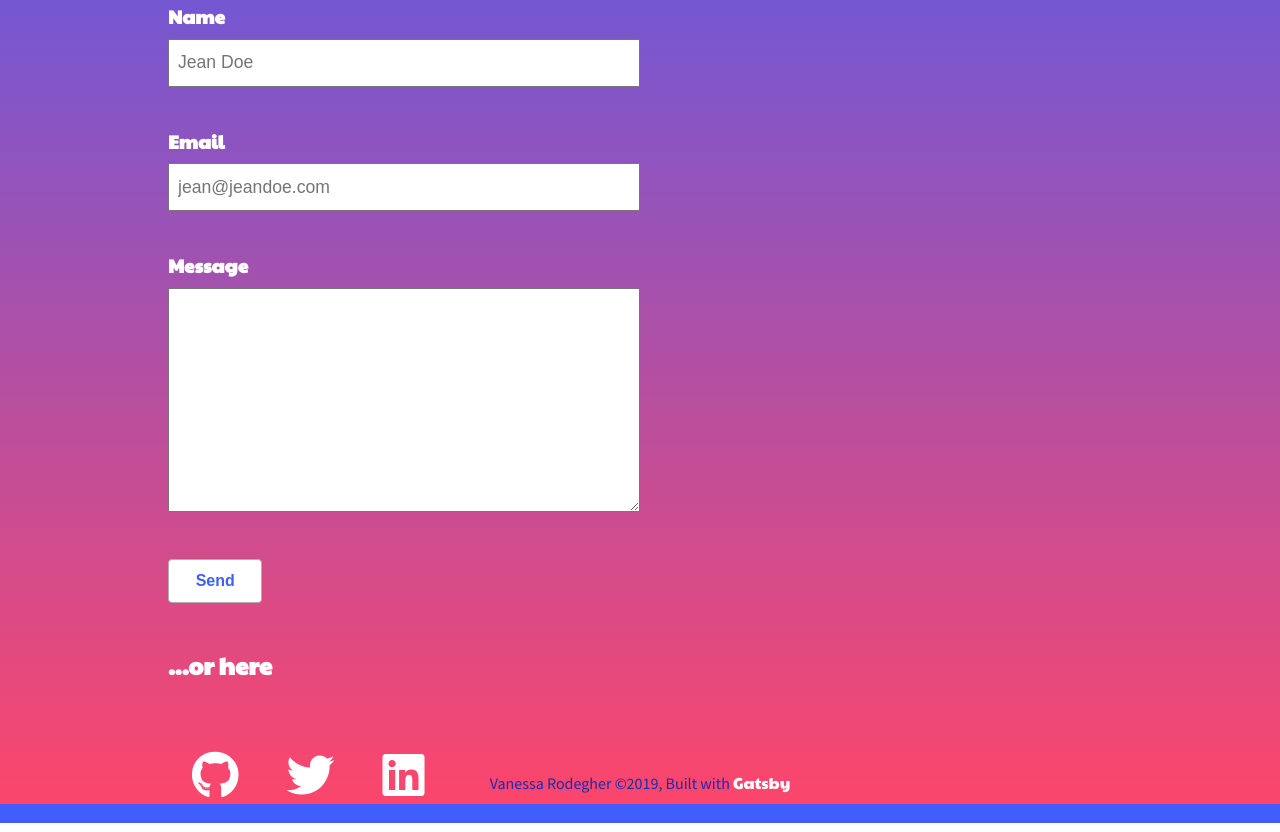
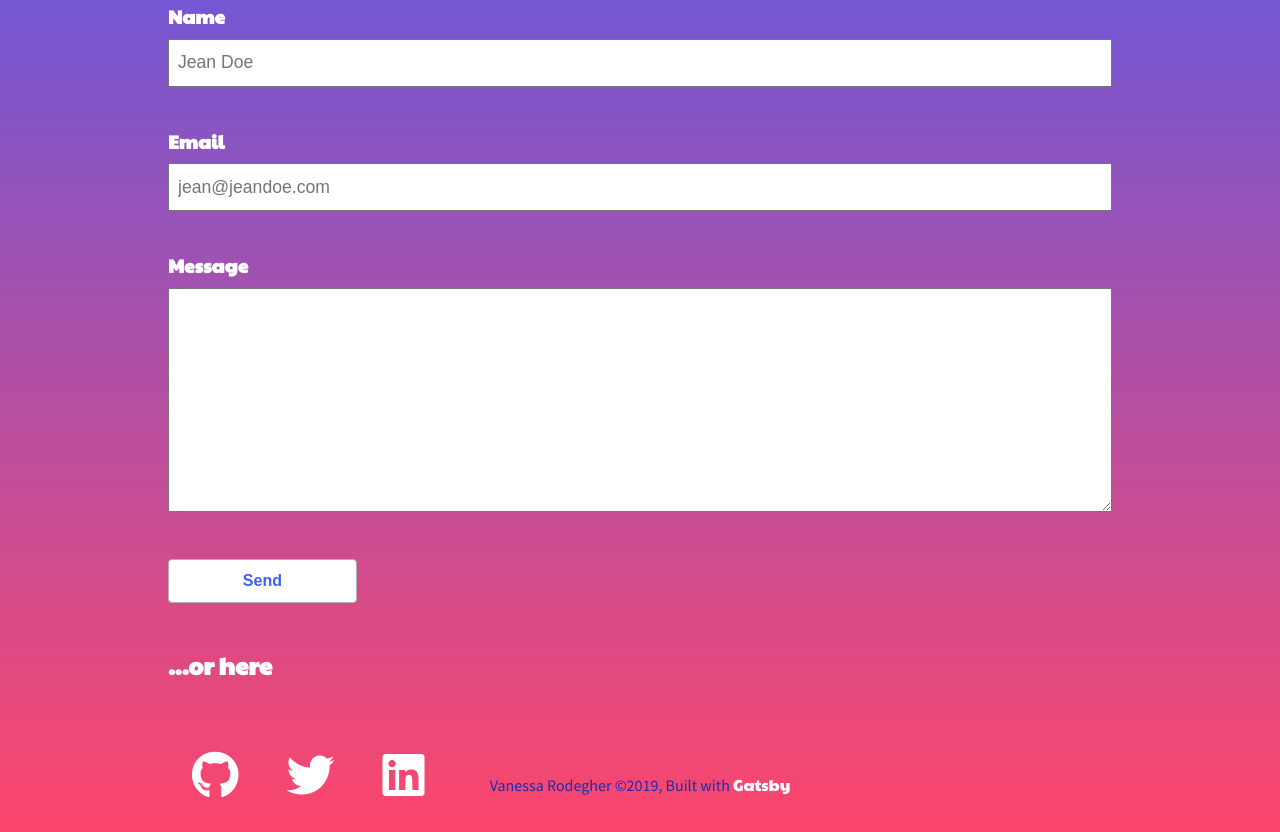
Before and after one commit to vrodegher/onlineresume, a Gatsby site: page /contact in a window 1280 px wide. Shown: the part 318-1150 px from the top of the page. Built offline with nearby package versions, Linux system fonts and the light colour scheme; Gatsby itself is replaced by a stand-in of ours.

Commit message:
form and footer style

```diff
--- a/src/components/footer.js
+++ b/src/components/footer.js
@@ -1,9 +1,9 @@
 import { Link } from "gatsby"
 import React from "react"
-import styles from "./footer.module.css"
+
 
 const Footer = () =>
-<div className={styles.footer}>
+<div className="footer">
 <p>Vanessa Rodegher
   ©
   {new Date().getFullYear()}, Built with
--- a/src/components/footer.module.css
+++ /dev/null
@@ -1,10 +0,0 @@
-div.footer {
-   clear:both;
-   position: relative;
-   height: 40px;
-
-margin-top: 2rem;
-    display: inline-block;
-    width: 100%;
-    text-align: center;
-}
--- a/src/components/layout.js
+++ b/src/components/layout.js
@@ -37,9 +37,9 @@ const Layout = ({ children }) => (
         >
         { <Header siteTitle={data.site.siteMetadata.title} /> }
           <main>{children}</main>
+          <Footer />
+        </div>
 
-        </div>
-        <Footer />
         </>
     )}
 
--- a/src/pages/contact.js
+++ b/src/pages/contact.js
@@ -12,7 +12,7 @@ export default () => (
     <h2>Hi, you can contact me here</h2>
    <form
    className="contact-form"
-    name="contact"
+    name="contact-form"
     method="POST"
     data-netlify="true"
     data-netlify-honeypot="bot-field"
--- a/src/pages/contact.module.css
+++ b/src/pages/contact.module.css
@@ -1,5 +1,6 @@
 div.coverpage {
-
+    position: relative;
+    min-height: 100vh;
     height: 45rem;
 
 }
--- a/src/pages/success.js
+++ b/src/pages/success.js
@@ -2,7 +2,9 @@ import React from "react"
 import styles from "./index.module.css"
 import { Link } from "gatsby"
 
+
 export default () => (
+
 <div className={styles.coverpage}>
     <div className={styles.container}>
         <div className={styles.title}>
--- a/src/styles/global.css
+++ b/src/styles/global.css
@@ -148,8 +148,7 @@ Style for forms
 */
 
 .contact-form {
-  width: 50%;
-
+  width: 100%;
 }
 
 input,
@@ -166,6 +165,8 @@ textarea {
   margin-bottom: 3rem;
  float: none;
 }
+
+
 
 input::placeholder {
 
@@ -218,3 +219,12 @@ Style for the grid layout
 
 
   }
+
+  div.footer {
+    clear:both;
+    position: relative;
+    height: 30px;
+    bottom: -50px;
+     width: 100%;
+     text-align: center;
+ }
```
